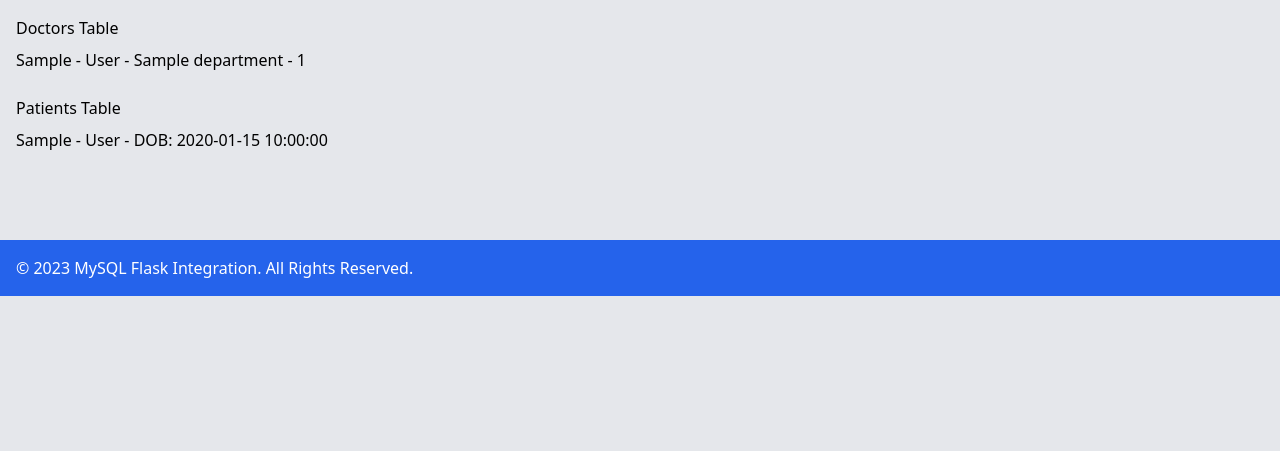
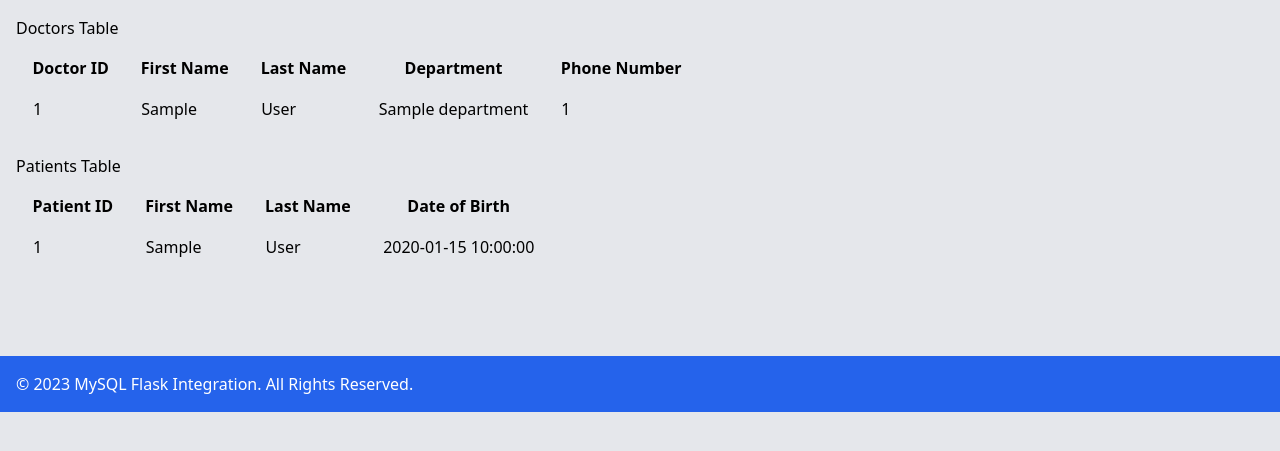
Before and after one commit to c-susan/flask_4_databases_mysql_vm, a Python web app: template code/flask/templates/index.html in a window 1280 px wide. Shown: the part 88-539 px from the top of the page. Run offline with Jinja, Linux system fonts and the light colour scheme; the template is opened without the code that fills it: most values are stand-ins (such as "Sample title", 1, 10 or a date in 2020).

Commit message:
populated tables on flask

```diff
--- a/code/flask/templates/index.html
+++ b/code/flask/templates/index.html
@@ -23,33 +23,61 @@
         </nav>
     </header>
 
-
-
     <main class="p-4">
-
         {% block content %}
         <section class="mb-6">
             <h2 class="text-l mb-2">Doctors Table</h2>
-            <ul>
-                {% for doctor in doctor_data %}
-                    <li>{{ doctor.first_name }} - {{ doctor.last_name }} - {{ doctor.department }} - {{ doctor.phone_num }}</li>
-                {% endfor %}
-            </ul>
+            <table class="table-auto">
+                <thead>
+                    <tr>
+                        <th class="px-4 py-2">Doctor ID</th>
+                        <th class="px-4 py-2">First Name</th>
+                        <th class="px-4 py-2">Last Name</th>
+                        <th class="px-4 py-2">Department</th>
+                        <th class="px-4 py-2">Phone Number</th>
+                    </tr>
+                </thead>
+                <tbody>
+                    {% for doctor in data2 %}
+                    <tr>
+                        <td class="border px-4 py-2">{{ doctor.doctor_id }}</td>
+                        <td class="border px-4 py-2">{{ doctor.first_name }}</td>
+                        <td class="border px-4 py-2">{{ doctor.last_name }}</td>
+                        <td class="border px-4 py-2">{{ doctor.department }}</td>
+                        <td class="border px-4 py-2">{{ doctor.phone_num }}</td>
+                    </tr>
+                    {% endfor %}
+                </tbody>
+            </table>
         </section>
 
         <section class="mb-6">
             <h2 class="text-l mb-2">Patients Table</h2>
-            <ul>
-                {% for patient in patient_data %}
-                    <li>{{ patient.first_name }} - {{ patient.last_name }} - DOB: {{ patient.date_of_birth }}</li>
-                {% endfor %}
-            </ul>
+            <table class="table-auto">
+                <thead>
+                    <tr>
+                        <th class="px-4 py-2">Patient ID</th>
+                        <th class="px-4 py-2">First Name</th>
+                        <th class="px-4 py-2">Last Name</th>
+                        <th class="px-4 py-2">Date of Birth</th>
+                    </tr>
+                </thead>
+                <tbody>
+                    {% for patient in data1 %}
+                    <tr>
+                        <td class="border px-4 py-2">{{ patient.patient_id }}</td>
+                        <td class="border px-4 py-2">{{ patient.first_name }}</td>
+                        <td class="border px-4 py-2">{{ patient.last_name }}</td>
+                        <td class="border px-4 py-2">{{ patient.date_of_birth }}</td>
+                    </tr>
+                    {% endfor %}
+                </tbody>
+            </table>
         </section>
 
         <br/>
 
         {% endblock %}
-
     </main>
 
     <footer class="bg-blue-600 text-white p-4 mt-6">
```
